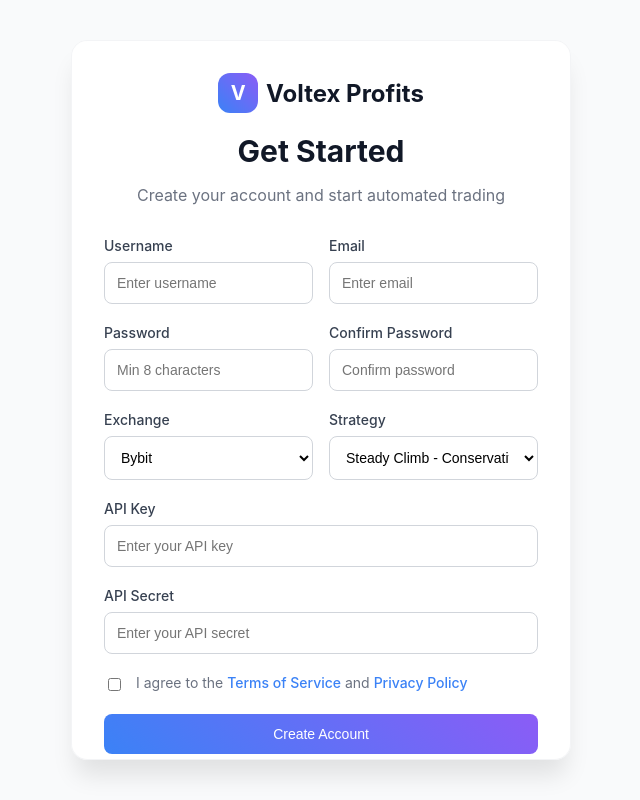
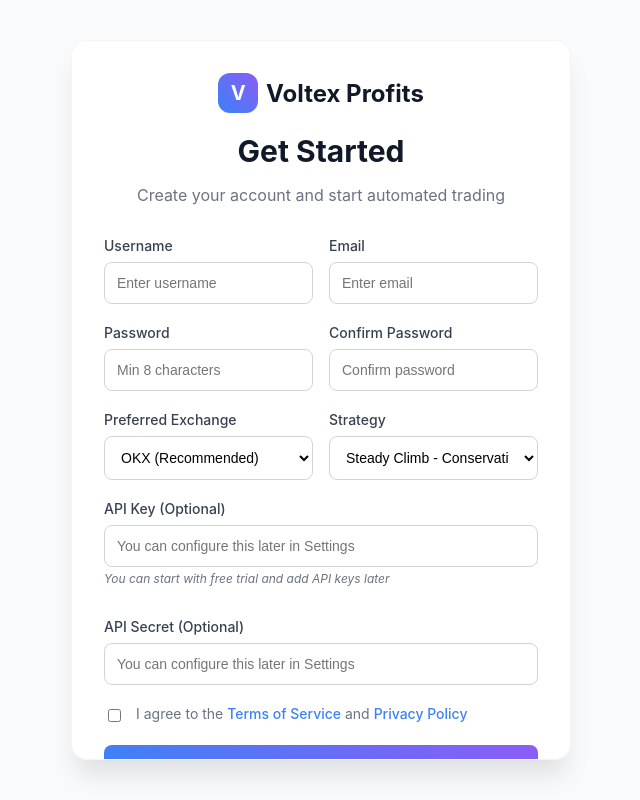
Before and after one commit to voltexprofits/voltex-profits-frontend, a React (Create React App) app: page / in a window 1280 px wide. Both pictures are taken after a click on the element "Sign up". Shown: the whole page, without its empty margins (319-959 px from the left). Built offline with nearby package versions, Linux system fonts and the light colour scheme.

Commit message:
Add files via upload

```diff
--- a/src/CryptoPayment.js
+++ b/src/CryptoPayment.js
@@ -1,10 +1,9 @@
-
 import React, { useState, useEffect } from 'react';
 
 function CryptoPayment({ user, onSuccess, onCancel }) {
   const [paymentStatus, setPaymentStatus] = useState('pending'); // 'pending', 'paid', 'expired'
   const [timeLeft, setTimeLeft] = useState(30 * 60); // 30 minutes
-  const [paymentAddress] = useState('TN3r2edgeyXJLs54F6Re9KFiCU2KH3esw5'); // Your USDT TRC20 address
+  const [paymentAddress] = useState('TQn9Y2khEsLJW1ChVWFMSMeRDow5KcbLSE'); // Your USDT TRC20 address
   const [paymentAmount] = useState('15.00'); // $15 in USDT
   const [transactionId, setTransactionId] = useState('');
   const [isVerifying, setIsVerifying] = useState(false);
@@ -44,8 +43,7 @@
     setIsVerifying(true);
 
     try {
-      // FIXED: Use environment variable with correct fallback URL      const API_BASE_URL = 'http://44.211.124.173:5000';
-
+      const API_BASE_URL = 'http://44.211.124.173:5000';
 
       // Send transaction ID to backend for verification
       const response = await fetch(`${API_BASE_URL}/api/payments/verify-crypto`, {
--- a/src/Login.js
+++ b/src/Login.js
@@ -1,4 +1,3 @@
-
 
 import React, { useState } from 'react';
 
@@ -51,14 +50,13 @@
     setIsLoading(true);
 
     try {
-      // API call to backend
       const API_BASE_URL = 'http://44.211.124.173:5000';
 
       const response = await fetch(`${API_BASE_URL}/api/auth/login`, {
         method: 'POST',
         headers: {
           'Content-Type': 'application/json',
-          Accept: 'application/json',
+          'Accept': 'application/json',
         },
         mode: 'cors',
         body: JSON.stringify(formData),
--- a/src/SettingsPage.js
+++ b/src/SettingsPage.js
@@ -94,13 +94,11 @@
     setTestingConnection(true);
 
     try {
-      const apiUrl = window.location.hostname === 'www.voltexprofits.com'
-        ? 'https://44.211.124.173:5000'
-        : 'http://localhost:5000';
+      const API_BASE_URL = 'http://44.211.124.173:5000';
 
-      console.log('🔗 Connecting to:', apiUrl);
+      console.log('🔗 Connecting to:', API_BASE_URL);
 
-      const response = await fetch(`${apiUrl}/api/trading/connect`, {
+      const response = await fetch(`${API_BASE_URL}/api/trading/connect`, {
         method: 'POST',
         headers: {
           'Content-Type': 'application/json',
--- a/src/Signup.js
+++ b/src/Signup.js
@@ -7,7 +7,7 @@
     email: '',
     password: '',
     confirmPassword: '',
-    exchange: 'bybit',
+    exchange: 'okx',
     apiKey: '',
     apiSecret: '',
     strategy: 'steady_climb',
@@ -17,6 +17,7 @@
   const [isLoading, setIsLoading] = useState(false);
 
   const exchanges = [
+    { value: 'okx', name: 'OKX (Recommended)' },
     { value: 'bybit', name: 'Bybit' },
     { value: 'binance', name: 'Binance' },
     { value: 'bitget', name: 'Bitget' }
@@ -67,14 +68,6 @@
       newErrors.confirmPassword = 'Passwords do not match';
     }
 
-    if (!formData.apiKey.trim()) {
-      newErrors.apiKey = 'API Key is required';
-    }
-
-    if (!formData.apiSecret.trim()) {
-      newErrors.apiSecret = 'API Secret is required';
-    }
-
     if (!formData.agreeToTerms) {
       newErrors.agreeToTerms = 'You must agree to the terms and conditions';
     }
@@ -90,7 +83,7 @@
 
     setIsLoading(true);
 
-    try {onrender.com
+    try {
       const API_BASE_URL = 'http://44.211.124.173:5000';
 
       const response = await fetch(`${API_BASE_URL}/api/auth/register`, {
@@ -105,8 +98,8 @@
           email: formData.email,
           password: formData.password,
           exchange: formData.exchange,
-          apiKey: formData.apiKey,
-          apiSecret: formData.apiSecret,
+          apiKey: formData.apiKey || '',
+          apiSecret: formData.apiSecret || '',
           strategy: formData.strategy
         }),
       });
@@ -283,6 +276,12 @@
       fontSize: '0.75rem',
       color: '#15803d',
       lineHeight: '1.4'
+    },
+    optionalNote: {
+      fontSize: '0.75rem',
+      color: '#6b7280',
+      fontStyle: 'italic',
+      marginTop: '0.25rem'
     }
   };
 
@@ -369,7 +368,7 @@
 
           <div style={styles.row}>
             <div style={styles.inputGroup}>
-              <label style={styles.label}>Exchange</label>
+              <label style={styles.label}>Preferred Exchange</label>
               <select
                 name="exchange"
                 value={formData.exchange}
@@ -402,35 +401,28 @@
           </div>
 
           <div style={styles.inputGroup}>
-            <label style={styles.label}>API Key</label>
+            <label style={styles.label}>API Key (Optional)</label>
             <input
               type="text"
               name="apiKey"
               value={formData.apiKey}
               onChange={handleInputChange}
-              style={{
-                ...styles.input,
-                ...(errors.apiKey ? styles.inputError : {})
-              }}
-              placeholder="Enter your API key"
+              style={styles.input}
+              placeholder="You can configure this later in Settings"
             />
-            {errors.apiKey && <p style={styles.error}>{errors.apiKey}</p>}
+            <p style={styles.optionalNote}>You can start with free trial and add API keys later</p>
           </div>
 
           <div style={styles.inputGroup}>
-            <label style={styles.label}>API Secret</label>
+            <label style={styles.label}>API Secret (Optional)</label>
             <input
               type="password"
               name="apiSecret"
               value={formData.apiSecret}
               onChange={handleInputChange}
-              style={{
-                ...styles.input,
-                ...(errors.apiSecret ? styles.inputError : {})
-              }}
-              placeholder="Enter your API secret"
+              style={styles.input}
+              placeholder="You can configure this later in Settings"
             />
-            {errors.apiSecret && <p style={styles.error}>{errors.apiSecret}</p>}
           </div>
 
           <div style={styles.checkbox}>
```
